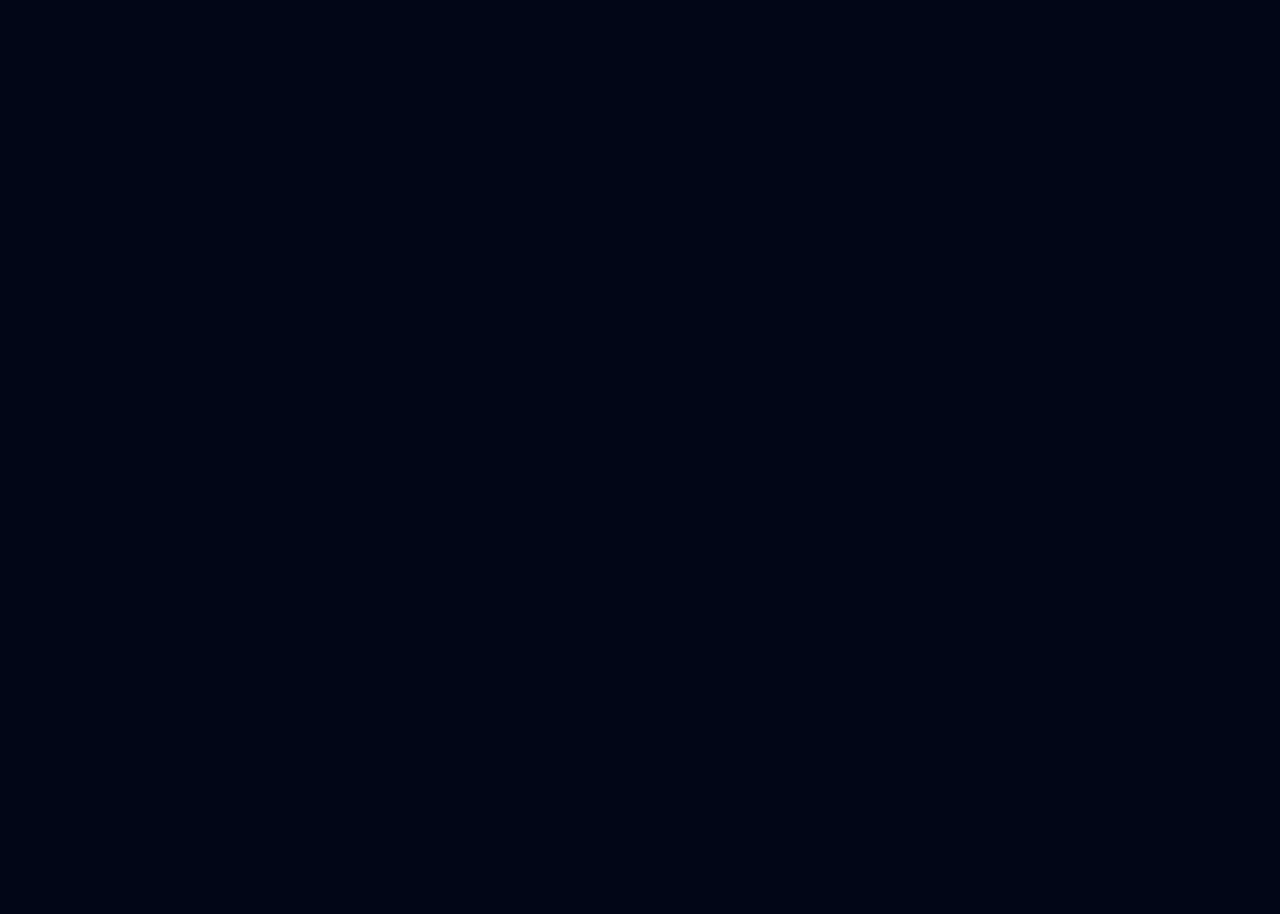
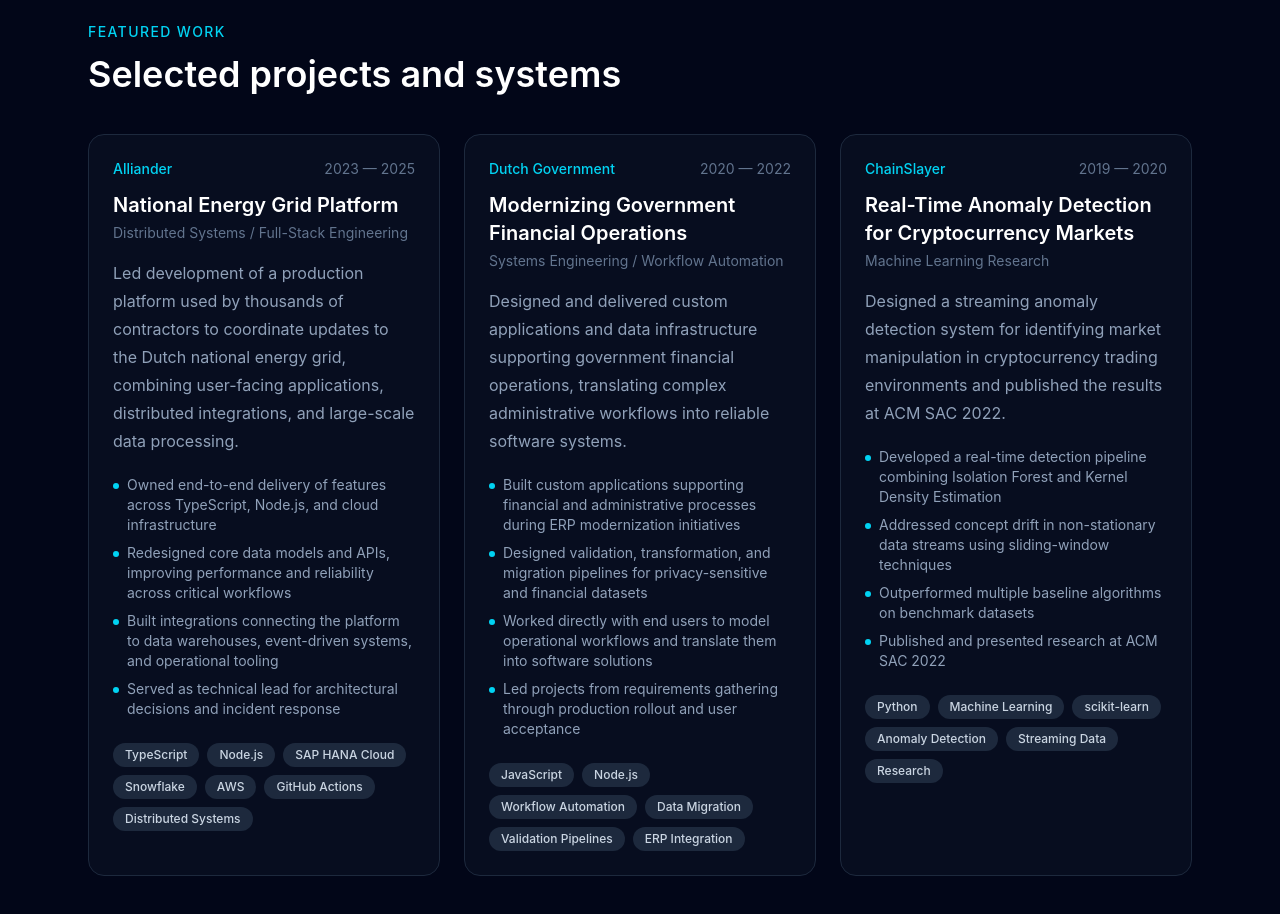
Before and after one commit to olaf-kampers/olaf-kampers.github.io, a React (Vite) app: page / in a window 1280 px wide. Shown: the part 840-1754 px from the top of the page. Before the commit the page ends 800 px from the top, so only its background shows below. Built offline with nearby package versions, Linux system fonts and the light colour scheme.

Commit message:
project cards design

```diff
--- a/src/App.tsx
+++ b/src/App.tsx
@@ -1,4 +1,6 @@
 import { profile } from './data/profile'
+import { projects } from './data/projects'
+import { ProjectCard } from './components/ProjectCard'
 
 function App() {
   return (
@@ -36,6 +38,21 @@
           </a>
         </div>
       </section>
+      <section id="projects" className="mx-auto max-w-6xl px-6 py-24">
+        <p className="text-sm font-medium tracking-widest text-cyan-400">
+          FEATURED WORK
+        </p>
+
+        <h2 className="mt-3 text-3xl font-semibold text-white md:text-4xl">
+          Selected projects and systems
+        </h2>
+
+        <div className="mt-10 grid gap-6 lg:grid-cols-3">
+          {projects.map((project) => (
+            <ProjectCard key={project.title} project={project} />
+          ))}
+        </div>
+      </section>
     </main>
   )
 }
--- /dev/null
+++ b/src/components/ProjectCard.tsx
@@ -0,0 +1,52 @@
+type Project = {
+    title: string
+    company: string
+    type: string
+    period: string
+    description: string
+    highlights: string[]
+    tech: string[]
+  }
+
+  type ProjectCardProps = {
+    project: Project
+  }
+
+  export function ProjectCard({ project }: ProjectCardProps) {
+    return (
+      <article className="rounded-2xl border border-slate-800 bg-slate-900/40 p-6 transition hover:border-cyan-400/50 hover:bg-slate-900/70">
+        <div className="flex flex-wrap items-center justify-between gap-3">
+          <p className="text-sm font-medium text-cyan-400">{project.company}</p>
+          <p className="text-sm text-slate-500">{project.period}</p>
+        </div>
+
+        <h3 className="mt-3 text-xl font-semibold text-white">
+          {project.title}
+        </h3>
+
+        <p className="mt-1 text-sm text-slate-500">{project.type}</p>
+
+        <p className="mt-4 leading-7 text-slate-400">{project.description}</p>
+
+        <ul className="mt-5 space-y-2 text-sm text-slate-400">
+          {project.highlights.map((highlight) => (
+            <li key={highlight} className="flex gap-2">
+              <span className="mt-2 h-1.5 w-1.5 shrink-0 rounded-full bg-cyan-400" />
+              <span>{highlight}</span>
+            </li>
+          ))}
+        </ul>
+
+        <div className="mt-6 flex flex-wrap gap-2">
+          {project.tech.map((tech) => (
+            <span
+              key={tech}
+              className="rounded-full bg-slate-800 px-3 py-1 text-xs font-medium text-slate-300"
+            >
+              {tech}
+            </span>
+          ))}
+        </div>
+      </article>
+    )
+  }
--- /dev/null
+++ b/src/data/projects.ts
@@ -0,0 +1,71 @@
+export const projects = [
+    {
+      title: 'National Energy Grid Platform',
+      company: 'Alliander',
+      type: 'Distributed Systems / Full-Stack Engineering',
+      period: '2023 — 2025',
+      description:
+        'Led development of a production platform used by thousands of contractors to coordinate updates to the Dutch national energy grid, combining user-facing applications, distributed integrations, and large-scale data processing.',
+      highlights: [
+        'Owned end-to-end delivery of features across TypeScript, Node.js, and cloud infrastructure',
+        'Redesigned core data models and APIs, improving performance and reliability across critical workflows',
+        'Built integrations connecting the platform to data warehouses, event-driven systems, and operational tooling',
+        'Served as technical lead for architectural decisions and incident response',
+      ],
+      tech: [
+        'TypeScript',
+        'Node.js',
+        'SAP HANA Cloud',
+        'Snowflake',
+        'AWS',
+        'GitHub Actions',
+        'Distributed Systems',
+      ],
+    },
+
+    {
+      title: 'Modernizing Government Financial Operations',
+      company: 'Dutch Government',
+      type: 'Systems Engineering / Workflow Automation',
+      period: '2020 — 2022',
+      description:
+        'Designed and delivered custom applications and data infrastructure supporting government financial operations, translating complex administrative workflows into reliable software systems.',
+      highlights: [
+        'Built custom applications supporting financial and administrative processes during ERP modernization initiatives',
+        'Designed validation, transformation, and migration pipelines for privacy-sensitive and financial datasets',
+        'Worked directly with end users to model operational workflows and translate them into software solutions',
+        'Led projects from requirements gathering through production rollout and user acceptance',
+      ],
+      tech: [
+        'JavaScript',
+        'Node.js',
+        'Workflow Automation',
+        'Data Migration',
+        'Validation Pipelines',
+        'ERP Integration',
+      ],
+    },
+
+    {
+      title: 'Real-Time Anomaly Detection for Cryptocurrency Markets',
+      company: 'ChainSlayer',
+      type: 'Machine Learning Research',
+      period: '2019 — 2020',
+      description:
+        'Designed a streaming anomaly detection system for identifying market manipulation in cryptocurrency trading environments and published the results at ACM SAC 2022.',
+      highlights: [
+        'Developed a real-time detection pipeline combining Isolation Forest and Kernel Density Estimation',
+        'Addressed concept drift in non-stationary data streams using sliding-window techniques',
+        'Outperformed multiple baseline algorithms on benchmark datasets',
+        'Published and presented research at ACM SAC 2022',
+      ],
+      tech: [
+        'Python',
+        'Machine Learning',
+        'scikit-learn',
+        'Anomaly Detection',
+        'Streaming Data',
+        'Research',
+      ],
+    },
+  ]
```
